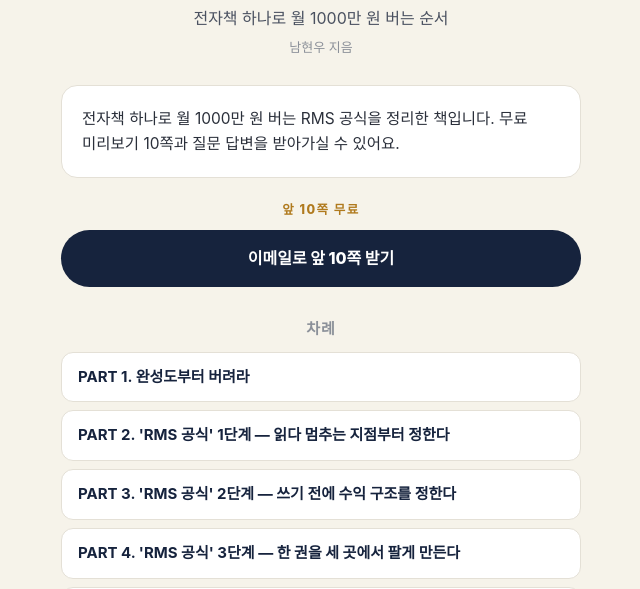
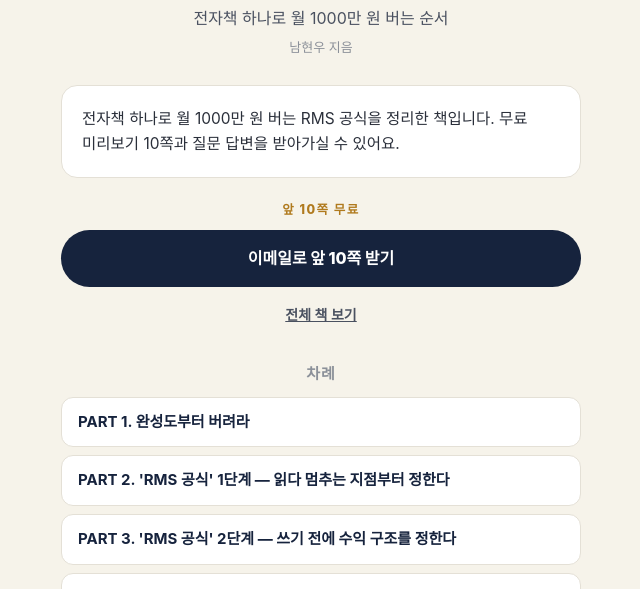
Before and after one commit to pswriting/writey-pages, a plain HTML site: page p/72d6e0da77/index.html in a window 1280 px wide. Shown: the part 511-1100 px from the top of the page, without its empty margins (319-959 px from the left). Drawn offline with Linux system fonts and the light colour scheme.

Commit message:
page 72d6e0da77

```diff
--- a/p/72d6e0da77/index.html
+++ b/p/72d6e0da77/index.html
@@ -27,7 +27,7 @@ details ul{margin:10px 0 2px;padding-left:18px;color:#4A5160;font-size:14px}deta
 <p class="by">남현우 지음</p>
 <div class="card"><p>전자책 하나로 월 1000만 원 버는 RMS 공식을 정리한 책입니다. 무료 미리보기 10쪽과 질문 답변을 받아가실 수 있어요.</p></div>
 <div class="free">앞 10쪽 무료</div>
-<a class="btn p" href="https://page.stibee.com/subscriptions/513078" target="_blank" rel="noopener">이메일로 앞 10쪽 받기</a>
+<a class="btn p" href="https://page.stibee.com/subscriptions/513078" target="_blank" rel="noopener">이메일로 앞 10쪽 받기</a><a class="btn t" href="https://cashmaker.imweb.me/SHOP/?idx=15" target="_blank" rel="noopener">전체 책 보기</a>
 <h2>차례</h2>
 <details><summary>PART 1. 완성도부터 버려라</summary><ul><li>퇴근 후 4개월 쓴 원고, 판매는 3권이었다</li><li>&#x27;ㅇㅇㅇ&#x27;을 모르면 첫 달에 89%가 0원으로 끝난다</li><li>다 쓰고 팔겠다는 순간 당신은 이미 가난해진다</li><li>이 공식을 쓴 첫날, 크몽에서 9만원이 들어왔다</li></ul></details><details><summary>PART 2. &#x27;RMS 공식&#x27; 1단계 — 읽다 멈추는 지점부터 정한다</summary><ul><li>글 잘 쓰는 작가 vs 읽히는 구조를 아는 작가</li><li>200쪽 완성본보다 18쪽 설계가 팔린 이유</li><li>제목 세 글자를 바꾸자 클릭이 11배 뛰었다</li><li>새벽 세 시, 첫 구매자가 후기를 남겼다</li></ul></details><details><summary>PART 3. &#x27;RMS 공식&#x27; 2단계 — 쓰기 전에 수익 구조를 정한다</summary><ul><li>책 완성하는 순간부터 당신은 못 판다</li><li>맞춤법을 몰라도 월 백만 원은 벌 수 있었다</li><li>상위 1%는 글보다 &#x27;ㅍㅁ&#x27;를 먼저 짠다</li><li>가격 한 줄을 고치자 월 매출이 세 배로 뛰었다</li></ul></details><details><summary>PART 4. &#x27;RMS 공식&#x27; 3단계 — 한 권을 세 곳에서 팔게 만든다</summary><ul><li>판매처를 세 곳 늘리자 이번 달 수익이 네 배 올랐다</li><li>손을 뗀 책에서 6개월째 정산이 찍힌다</li><li>판매처가 늘어나는 조건은 따로 있다</li><li>12곳에서 팔던 날, 통보 한 통이 날아왔다</li></ul></details><details><summary>PART 5. 오늘 밤 주제를 정하면 이번 주 안에 첫 입금이 들어온다</summary><ul><li>책 덮고 한 시간이면 &#x27;RMS 공식&#x27; 설계가 끝난다</li><li>이것을 잘못 고르면 조회수만 천 개 찍히고 입금은 0원이다</li><li>수익 나자마자 가격 올려도 되는 기준 숫자</li><li>&#x27;RMS 공식&#x27;을 익힌 사람들은 왜 월천에서 멈추지 않을까</li></ul></details>
 <p class="foot">RMS 공식 · 남현우</p>
```
